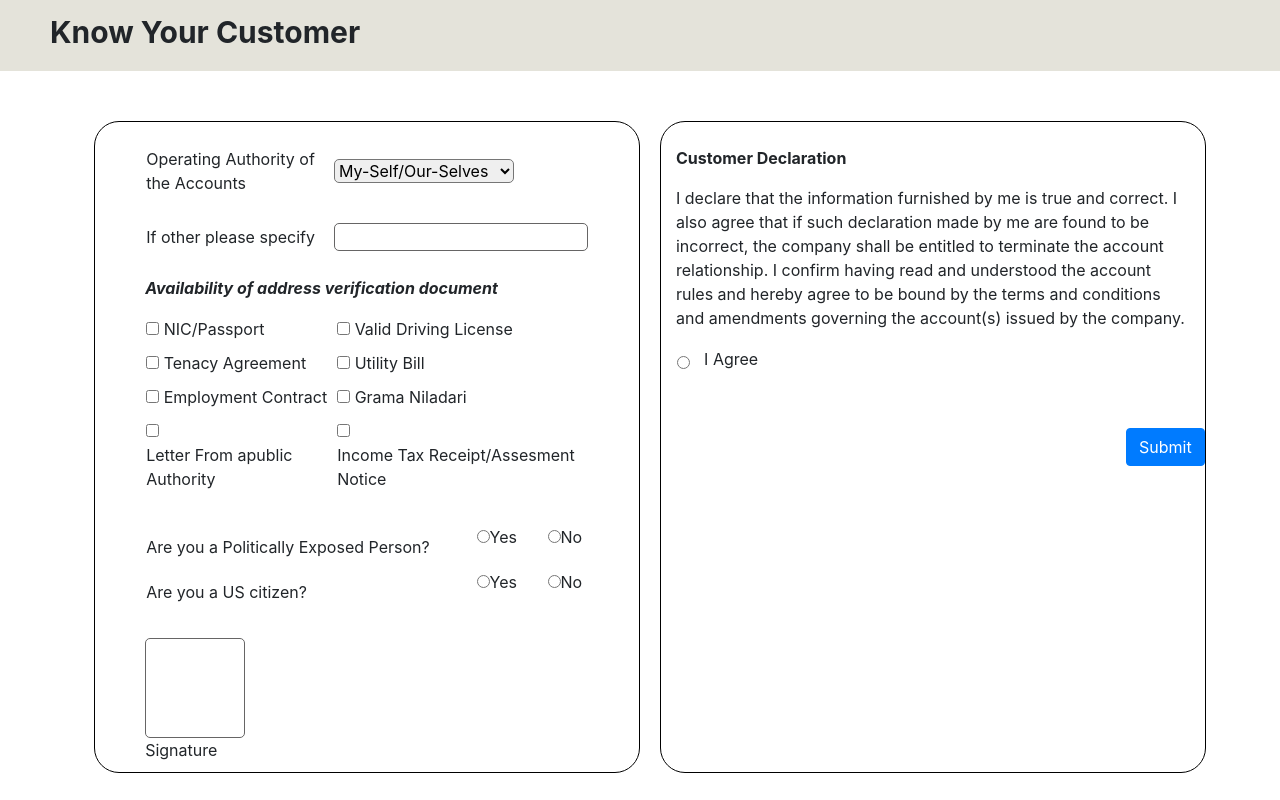
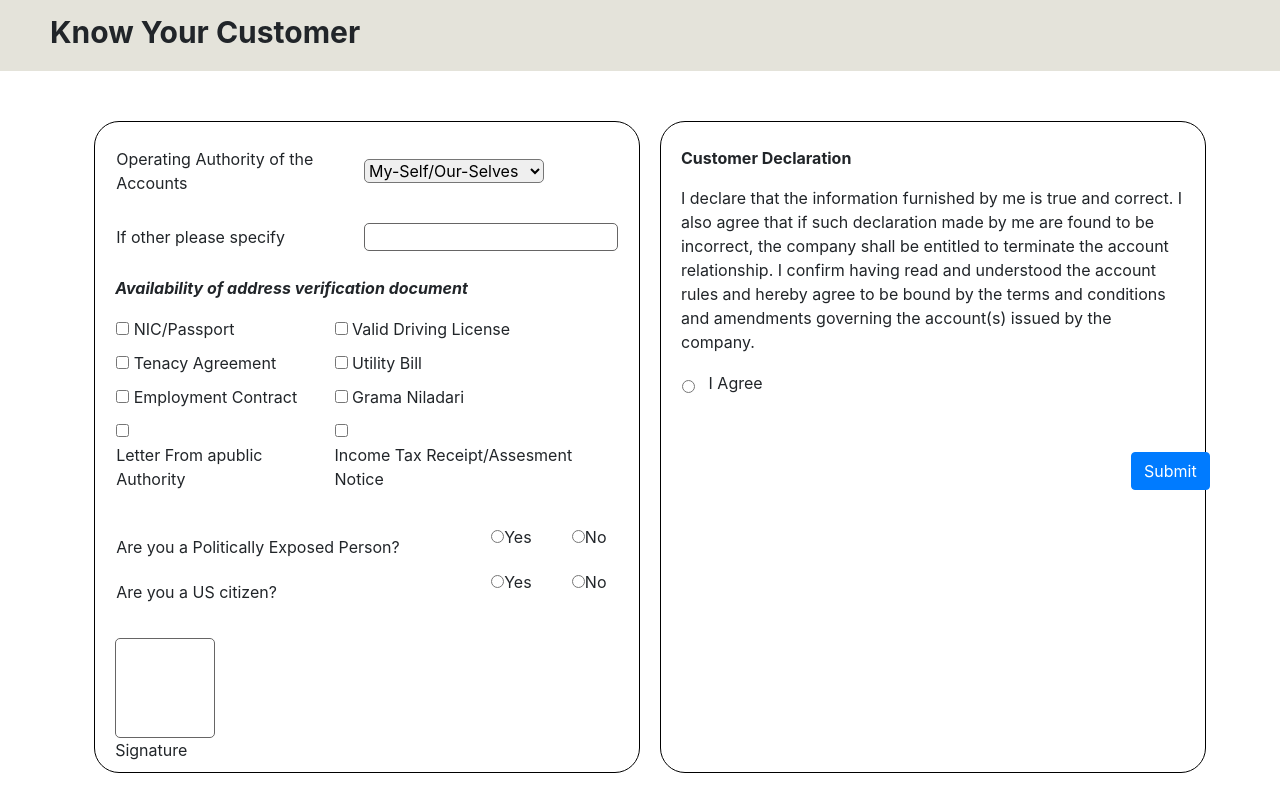
Before and after one commit to Dinithikw/TeamMicro, a Django app: template kyc_django/kyc_django/kyc/templates/kyc/(3rd)Declaration.html in a window 1280 px wide. Run offline with Django 3.2, Linux system fonts and the light colour scheme; the template is opened without the code that fills it, so the values that code supplies are empty; some libraries are stand-ins or nearby versions.

Commit message:
Update (3rd)Declaration.html

```diff
--- a/kyc_django/kyc_django/kyc/templates/kyc/(3rd)Declaration.html
+++ b/kyc_django/kyc_django/kyc/templates/kyc/(3rd)Declaration.html
@@ -16,14 +16,16 @@
         border:1px solid #000;
         border-radius: 25px;
         margin-right:10px;
-        padding-left:50px;
-        padding-right:50px;
+        padding-left:20px;
+        padding-right:20px;
         padding-bottom:10px;
       }
       .declaration{
         border:1px solid #000;
         border-radius: 25px;
         margin-left: 10px;
+        padding-left:20px;
+        padding-right:20px;
       }
       .title{
         margin-bottom: 50px;
```
